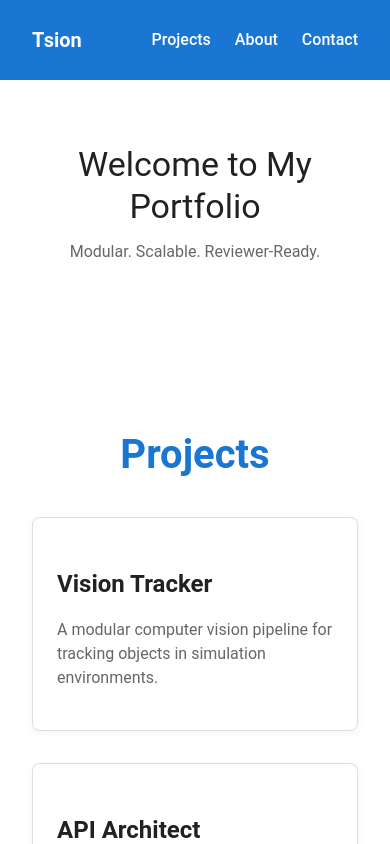
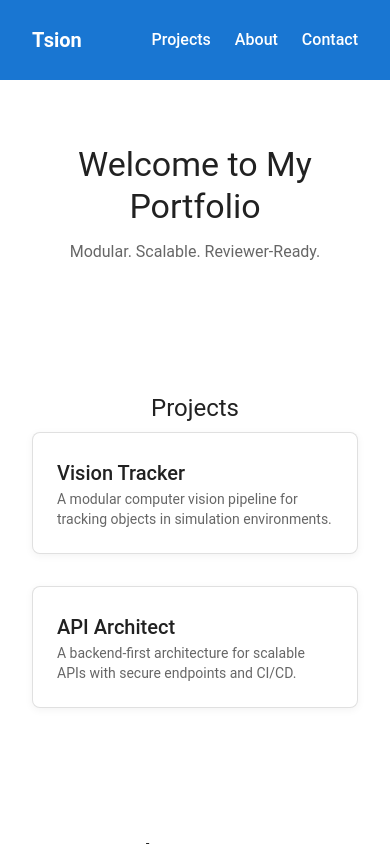
Before and after one commit to TSION2121/my-portfolio, a React (Vite) app: page / in a window 390 px wide. Shown: the top 844 px of the page. Built offline with nearby package versions, Linux system fonts and the light colour scheme.

Commit message:
Make Projects responsive with adaptive Typography and layout

```diff
--- a/src/components/Projects.jsx
+++ b/src/components/Projects.jsx
@@ -1,30 +1,44 @@
 // src/components/Projects.jsx
 import React from 'react';
+import Typography from '@mui/material/Typography';
+import { useTheme } from '@mui/material/styles';
+import useMediaQuery from '@mui/material/useMediaQuery';
 import {
     ProjectsSection,
-    SectionTitle,
     ProjectGrid,
     ProjectCard,
-    ProjectTitle,
-    ProjectDescription,
 } from '../styles/Projects.styles';
 
 const Projects = () => {
+    const theme = useTheme();
+    const isMobile = useMediaQuery(theme.breakpoints.down('sm'));
+
     return (
         <ProjectsSection id="projects">
-            <SectionTitle>Projects</SectionTitle>
+            <Typography
+                variant={isMobile ? 'h5' : 'h4'}
+                component="h2"
+                gutterBottom
+                align="center"
+            >
+                Projects
+            </Typography>
             <ProjectGrid>
                 <ProjectCard>
-                    <ProjectTitle>Vision Tracker</ProjectTitle>
-                    <ProjectDescription>
+                    <Typography variant="h6" component="h3">
+                        Vision Tracker
+                    </Typography>
+                    <Typography variant="body2" color="textSecondary">
                         A modular computer vision pipeline for tracking objects in simulation environments.
-                    </ProjectDescription>
+                    </Typography>
                 </ProjectCard>
                 <ProjectCard>
-                    <ProjectTitle>API Architect</ProjectTitle>
-                    <ProjectDescription>
+                    <Typography variant="h6" component="h3">
+                        API Architect
+                    </Typography>
+                    <Typography variant="body2" color="textSecondary">
                         A backend-first architecture for scalable APIs with secure endpoints and CI/CD.
-                    </ProjectDescription>
+                    </Typography>
                 </ProjectCard>
             </ProjectGrid>
         </ProjectsSection>
```
